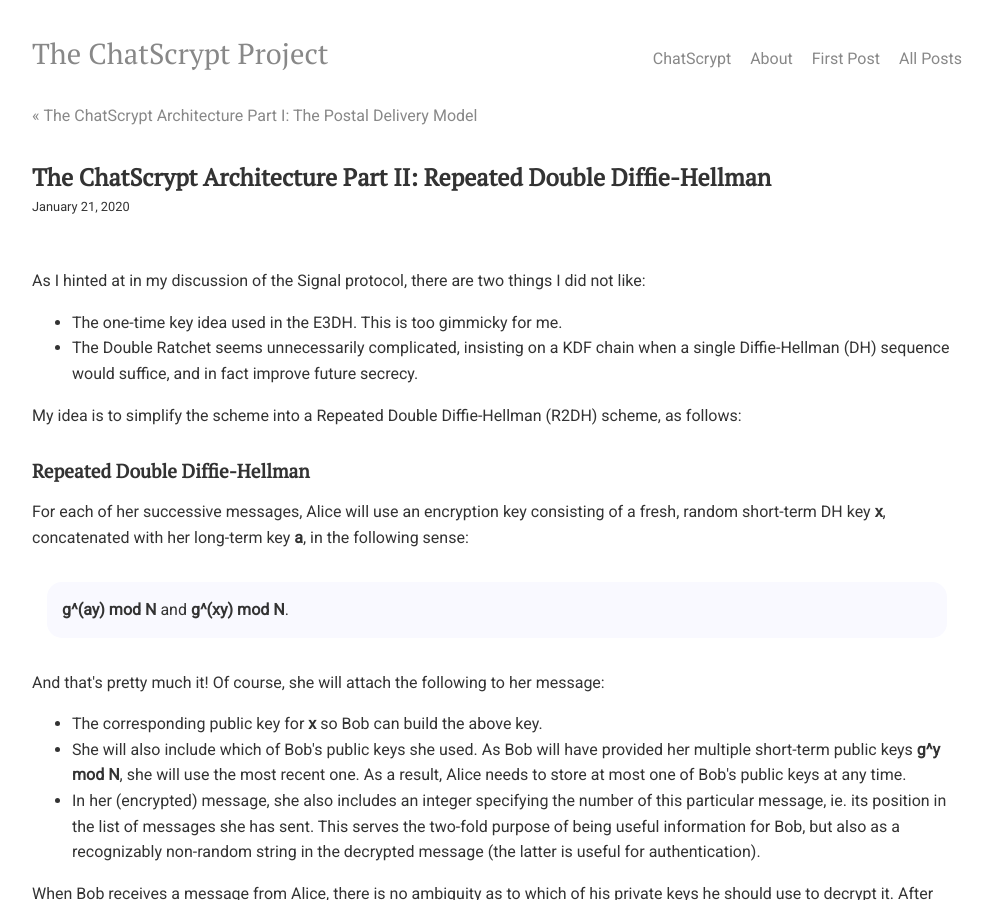
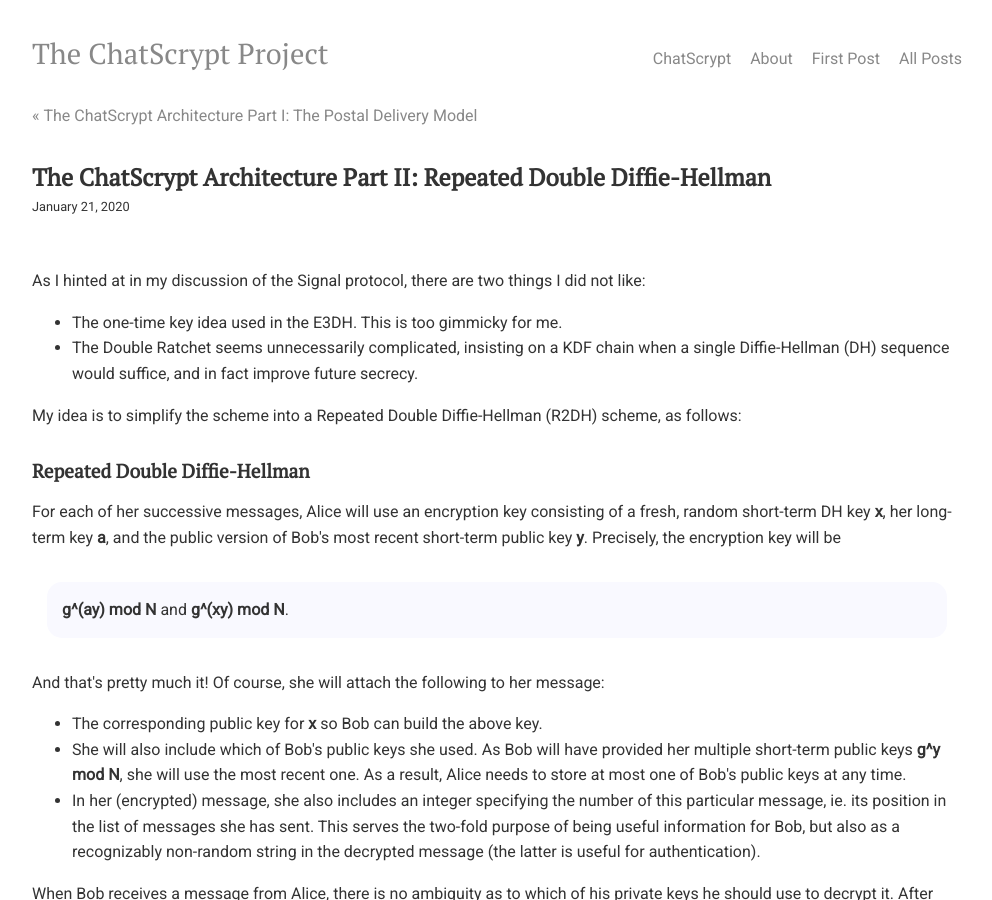
Before and after one commit to chatscrypt/chatscrypt.github.io, a Jekyll site: the page built from _posts/2020-01-21-the-chatscrypt-architecture-part-ii-repeated-triple-diffie-hellman.html, in a window 1280 px wide and 900 px high. Shown: the whole window, without its empty margins (143-1135 px from the left). Built offline with Jekyll 4.4.1, drawn with Linux system fonts in a browser that asks for light colours; comment, search, counter and statistics services are not loaded.

Commit message:
Update 2020-01-21-the-chatscrypt-architecture-part-ii-repeated-triple-diffie-hellman.html

```diff
--- a/_posts/2020-01-21-the-chatscrypt-architecture-part-ii-repeated-triple-diffie-hellman.html
+++ b/_posts/2020-01-21-the-chatscrypt-architecture-part-ii-repeated-triple-diffie-hellman.html
@@ -20,7 +20,7 @@ As I hinted at in my discussion of the Signal protocol, there are two things I d
 
 <h2> Repeated Double Diffie-Hellman </h2>
 
-For each of her successive messages, Alice will use an encryption key consisting of a fresh, random short-term DH key <b>x</b>, concatenated with her long-term key <b>a</b>, in the following sense:
+For each of her successive messages, Alice will use an encryption key consisting of a fresh, random short-term DH key <b>x</b>, her long-term key <b>a</b>, and the public version of Bob's most recent short-term public key <b>y</b>. Precisely, the encryption key will be
 <div class="media">
  <b>g^(ay) mod N</b> and <b>g^(xy) mod N</b>.
 </div>
```
